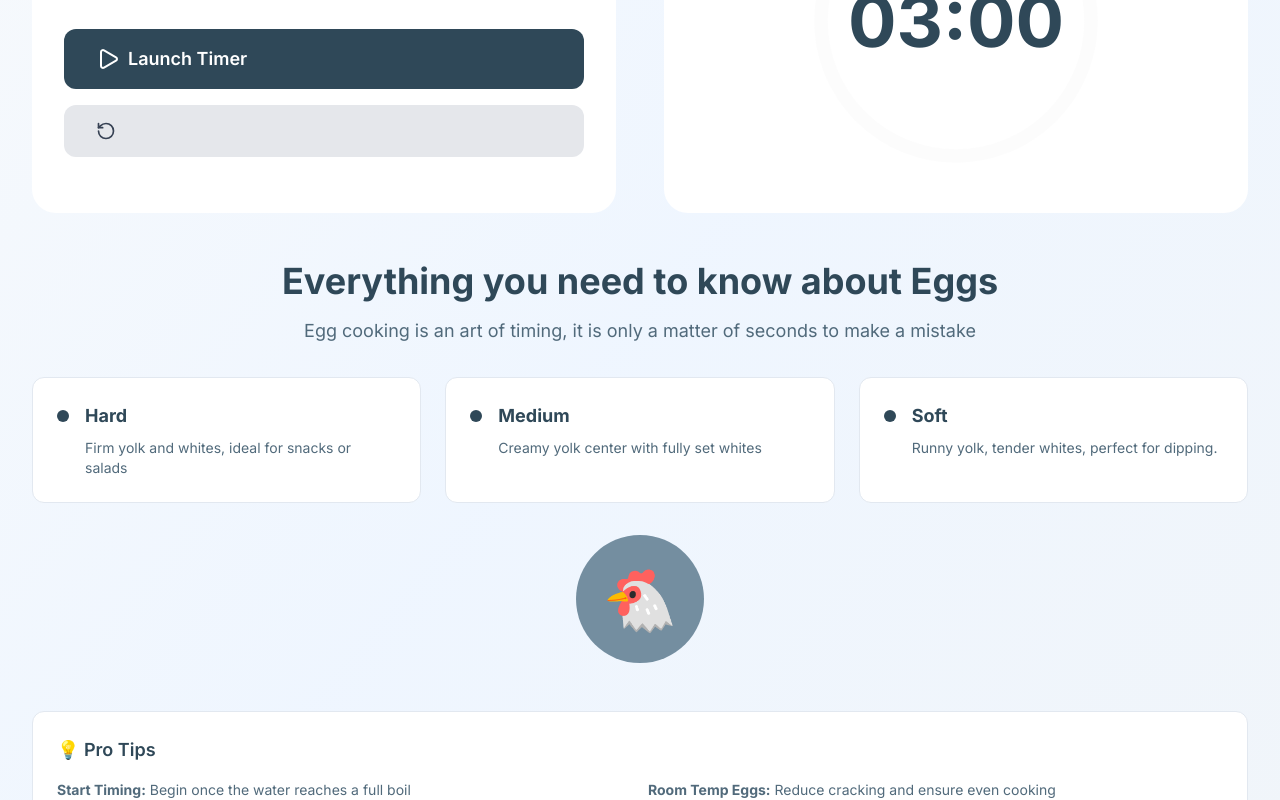
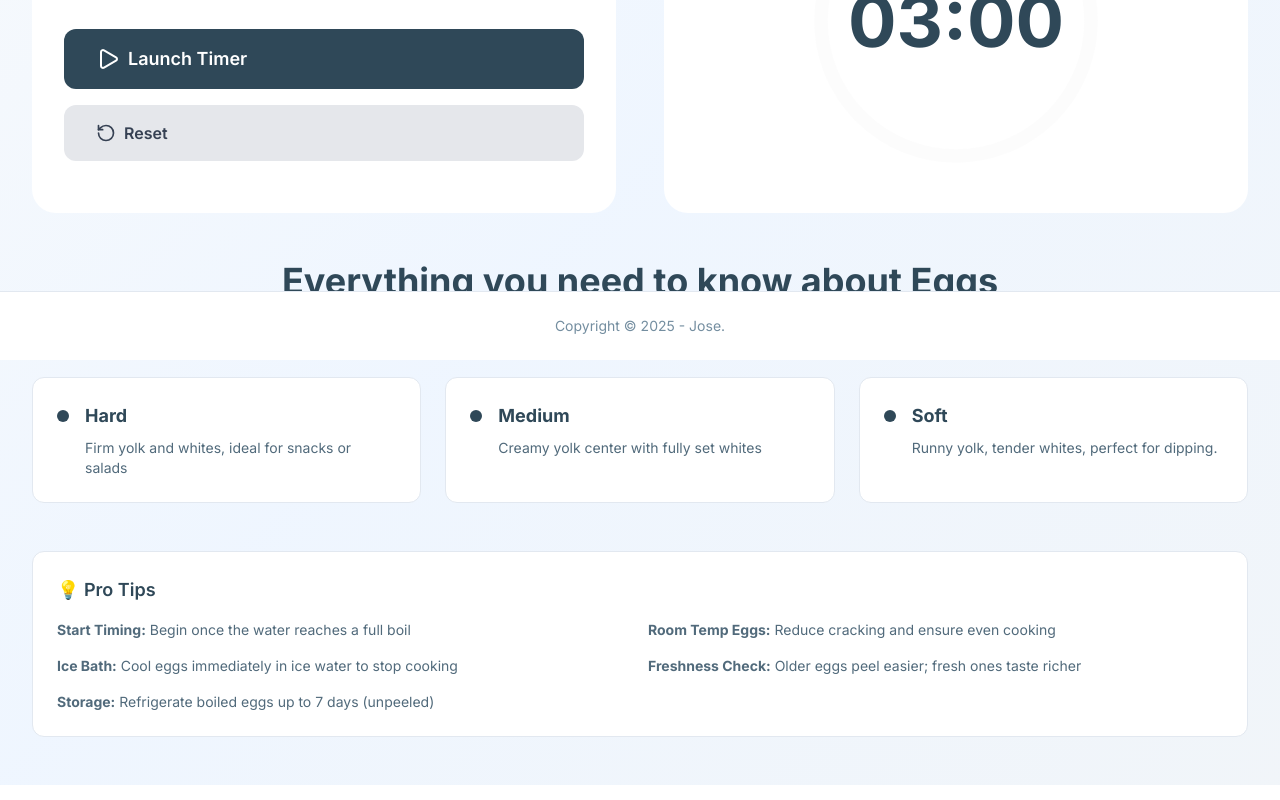
Before and after one commit to josealarconchacon/egg-timer-app, a Next.js app: page / in a window 1280 px wide. Shown: the part 440-1240 px from the top of the page. Built offline with nearby package versions, Linux system fonts and the light colour scheme.

Commit message:
update timer

```diff
--- a/src/app/page.tsx
+++ b/src/app/page.tsx
@@ -210,16 +210,6 @@ export default function Home() {
               </div>
             </div>
           </div>
-
-          {/* Illustration */}
-          <div className="text-center">
-            <div
-              className="inline-flex items-center justify-center w-32 h-32 rounded-full"
-              style={{ backgroundColor: "#748ea0" }}
-            >
-              <div className="text-6xl">🐔</div>
-            </div>
-          </div>
         </div>
 
         {/* Tips Section */}
@@ -269,7 +259,7 @@ export default function Home() {
       </main>
 
       {/* Footer */}
-      <footer className="bg-white border-t border-slate-200 mt-16">
+      <footer className="bg-white border-t border-slate-200 fixed bottom-0 w-full">
         <div className="max-w-7xl mx-auto px-4 sm:px-6 lg:px-8 py-6">
           <p className="text-center text-sm" style={{ color: "#748ea0" }}>
             Copyright © 2025 - Jose.
--- a/src/components/timer/TimerControls.tsx
+++ b/src/components/timer/TimerControls.tsx
@@ -43,7 +43,7 @@ const TimerControlsComponent: React.FC<TimerControlsProps> = ({
         className="w-full xs:w-auto px-6 py-4"
       >
         <RotateCcw size={20} />
-        <span className="hidden xs:inline">Reset</span>
+        <span>Reset</span>
       </Button>
     </div>
   );
```
